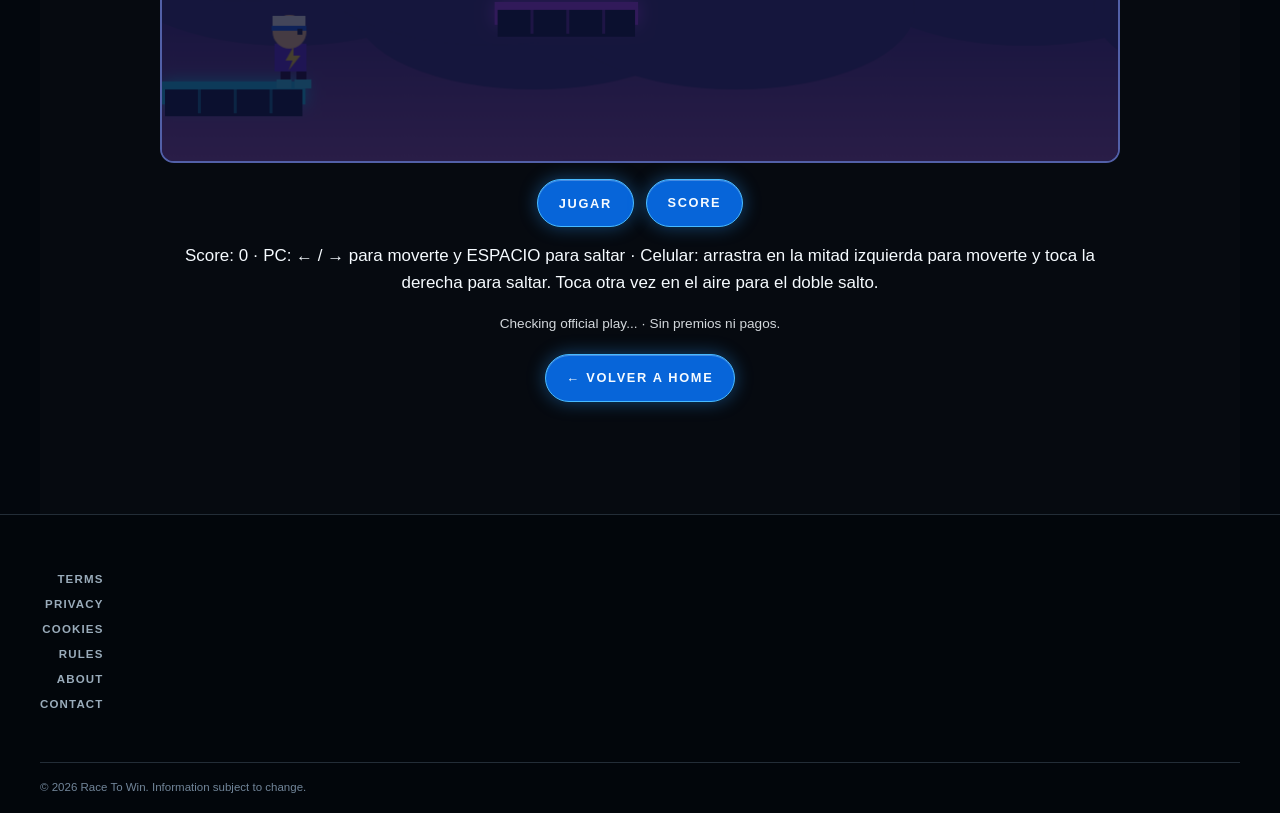
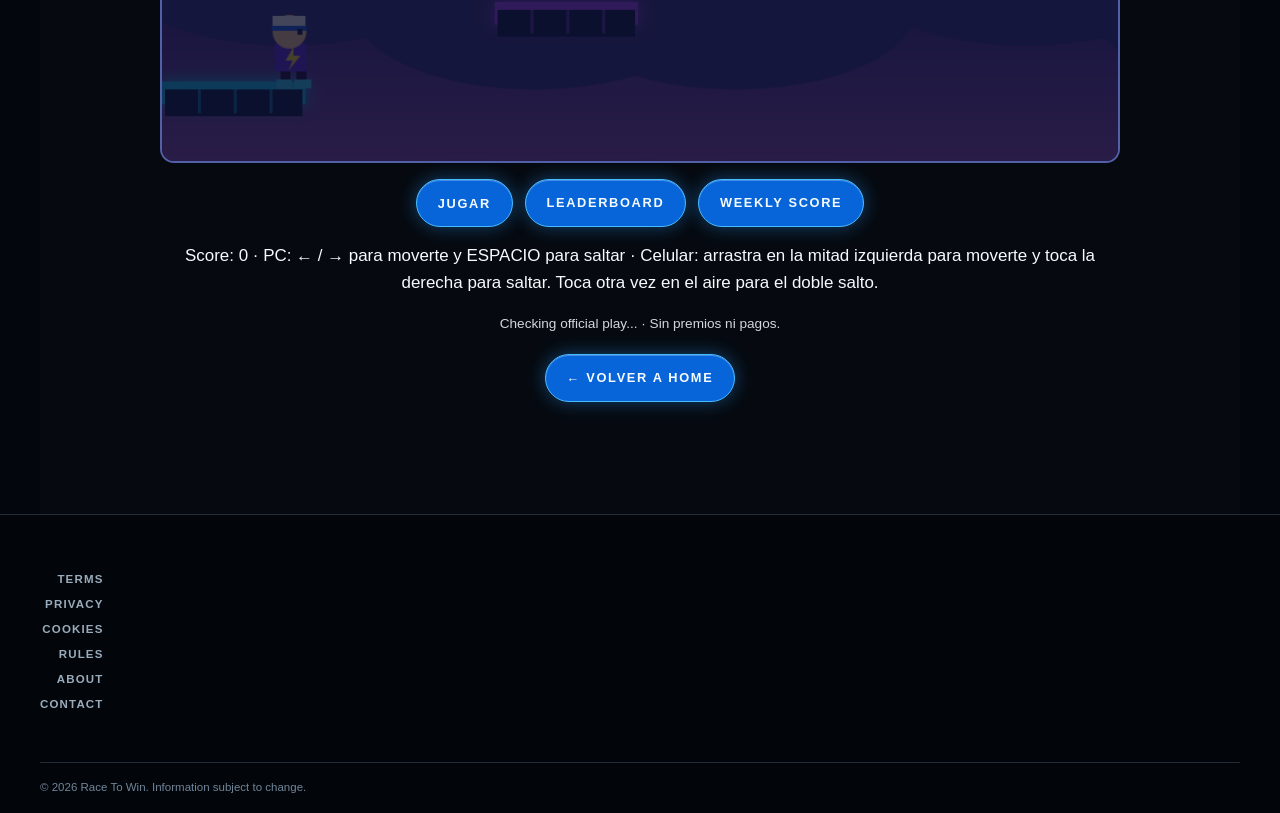
Before and after one commit to dkny-ops/race2win.app, a Next.js app: page /games/jumping-race in a window 1280 px wide. Shown: the part 836-1649 px from the top of the page. Built offline with nearby package versions, Linux system fonts and the light colour scheme; no server answers.

Commit message:
Match Jumping Race score navigation to Flappy Race

```diff
--- a/components/game/jumping-race-game.tsx
+++ b/components/game/jumping-race-game.tsx
@@ -228,7 +228,7 @@ export function JumpingRaceGame() {
       <canvas ref={canvas} width={W} height={H} aria-label="Jumping Race: usa izquierda, derecha y salto" style={playing ? { width: "100%", flex: "1 1 0", minHeight: 0, objectFit: "contain", display: "block" } : { width: "100%", height: "auto", display: "block", border: "2px solid #5260a8", borderRadius: 14, background: "#151943" }} />
       {playing ? null : (
         <>
-          <div style={{ margin: "1rem 0", display: "flex", justifyContent: "center", gap: ".75rem", flexWrap: "wrap" }}><button type="button" className="button button--primary" onClick={() => void start()} disabled={starting}>{starting ? "CONECTANDO..." : status === "over" ? "REINICIAR" : "JUGAR"}</button><Link className="button button--secondary" href="/games/jumping-race/scores">SCORE</Link></div>
+          <div style={{ margin: "1rem 0", display: "flex", justifyContent: "center", gap: ".75rem", flexWrap: "wrap" }}><button type="button" className="button button--primary" onClick={() => void start()} disabled={starting}>{starting ? "CONECTANDO..." : status === "over" ? "REINICIAR" : "JUGAR"}</button><Link className="button button--secondary" href="/games/jumping-race/scores#leaderboard">LEADERBOARD</Link><Link className="button button--secondary" href="/games/jumping-race/scores#weekly">WEEKLY SCORE</Link></div>
           <p>Score: {score} · PC: ← / → para moverte y ESPACIO para saltar · Celular: arrastra en la mitad izquierda para moverte y toca la derecha para saltar. Toca otra vez en el aire para el doble salto.</p>
           <p style={{ opacity: .85, fontSize: ".85rem" }} role="status">{officialNotice} · Sin premios ni pagos.</p>
         </>
```
